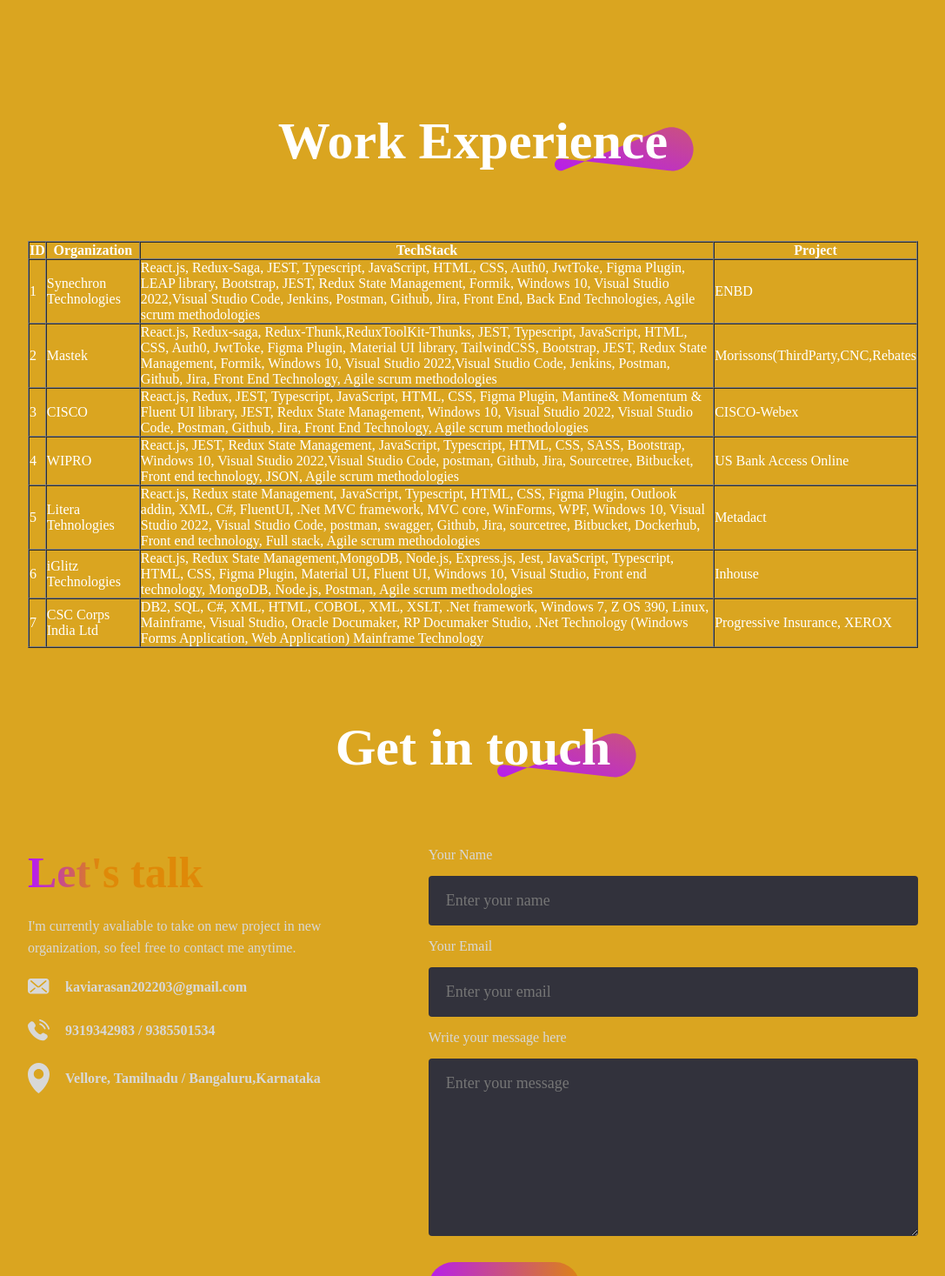
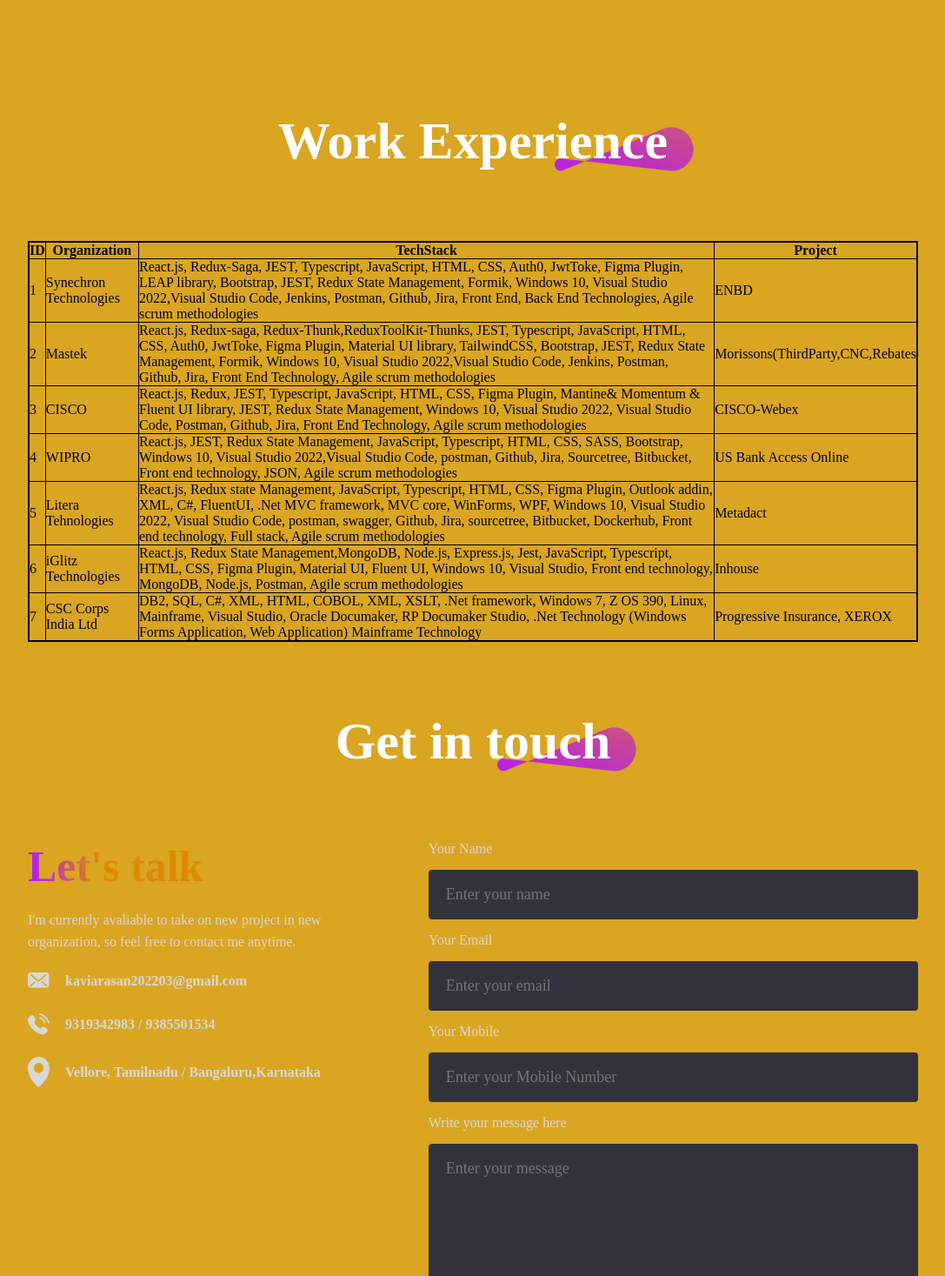
Before and after one commit to kaviarasanJV/kaviarasanvelayutham_react_portfolio, a React (Create React App) app: page / in a window 1280 px wide. Shown: the part 1957-3424 px from the top of the page at 87% size, without its empty margins (96-1183 px from the left). Built offline with nearby package versions, Linux system fonts and the light colour scheme.

Commit message:
Modified the code related to Contact component

```diff
--- a/src/Components/Contact/Contact.jsx
+++ b/src/Components/Contact/Contact.jsx
@@ -8,7 +8,7 @@
   const onSubmit = async (event) => {
     event.preventDefault();
     const formData = new FormData(event.target);
-    formData.append("access_key", "xxxxxxxxxxxxxxxxxxxxxxxx");
+    formData.append("access_key", "62c1e492-5f77-47de-b2f6-43899a6a40d8");
     const object = Object.fromEntries(formData);
     const json = JSON.stringify(object);
     const res = await fetch("https://api.web3forms.com/submit", {
@@ -46,8 +46,13 @@
         <form onSubmit={onSubmit} className="contact-right">
             <label htmlFor="">{`Your Name`}</label>
             <input type="text" placeholder='Enter your name' name='name' />
+
             <label htmlFor="">{`Your Email`}</label>
             <input type="email" placeholder='Enter your email' name='email' />
+
+            <label htmlFor="">{`Your Mobile`}</label>
+            <input type="mobile" placeholder='Enter your Mobile Number' name='mobile' />
+
             <label htmlFor="">{`Write your message here`}</label>
             <textarea name="message" rows="8" placeholder='Enter your message'></textarea>
             <button type='submit' className="contact-submit">{`Submit now`}</button>
--- a/src/Components/MyWork/MyWork.jsx
+++ b/src/Components/MyWork/MyWork.jsx
@@ -3,7 +3,13 @@
 import theme_pattern from '../../assets/theme_pattern.svg'
 const Table = ({ data }) => {
   return (
-    <table border="1" cellPadding="10" cellSpacing="0">
+    <table border="1" cellPadding="10" cellSpacing="0"
+      style={{
+        color: 'black',
+        border: '2px solid #000',
+        borderCollapse: 'collapse',
+        color: 'black',
+      }}>
       <thead>
         <tr>
           <th>ID</th>
```
